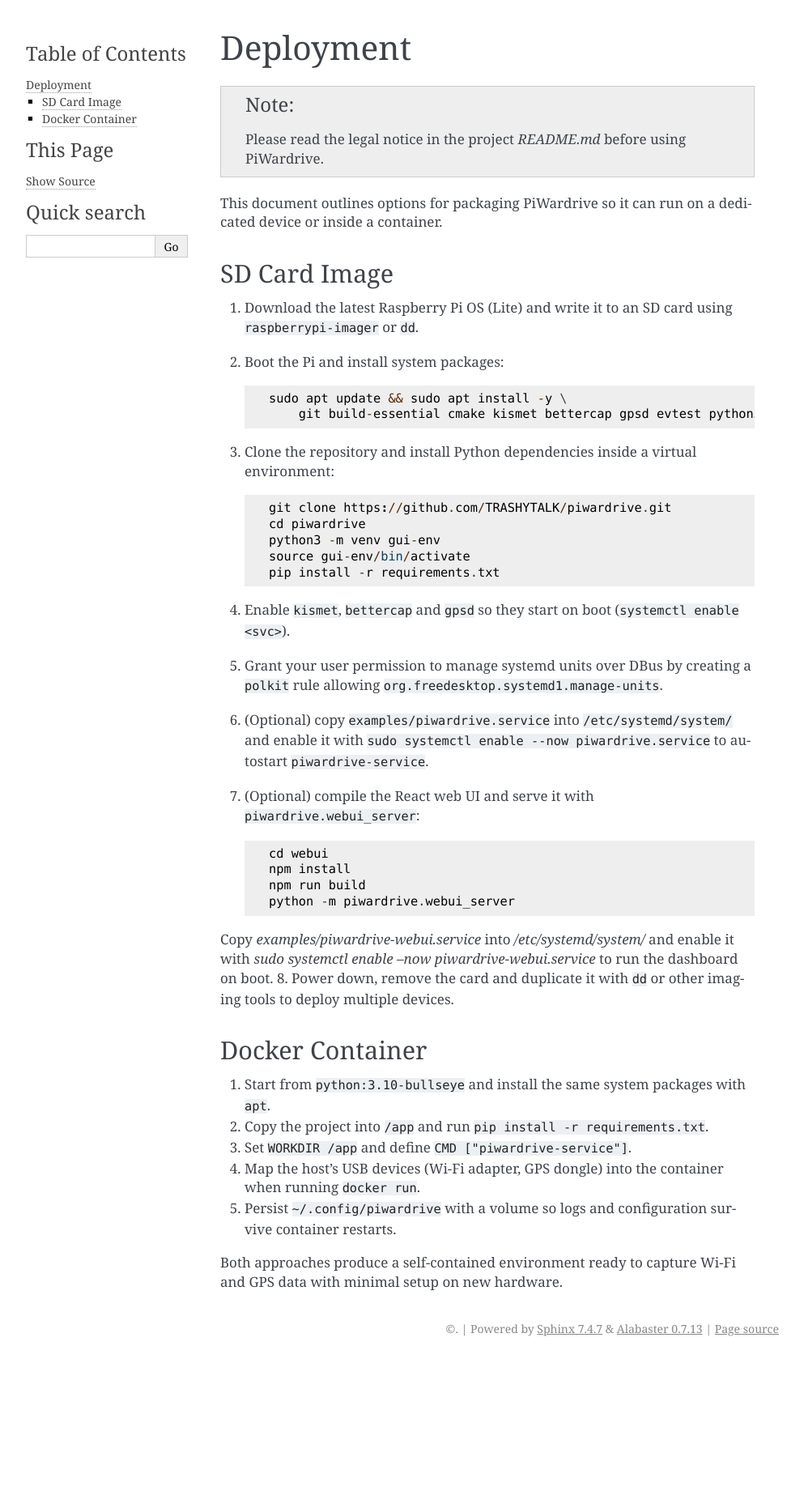
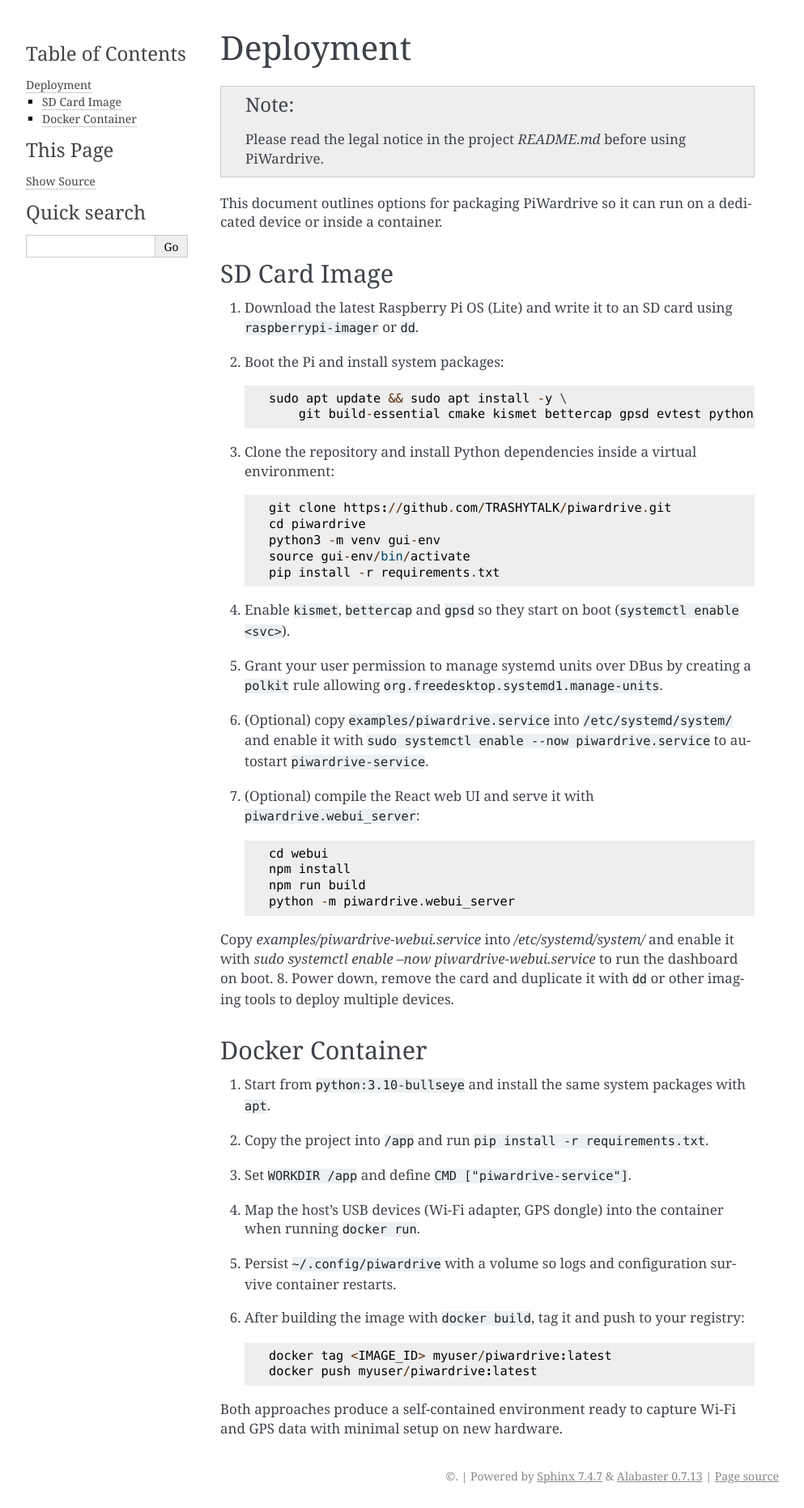
Before and after one commit to Trashytalk/piwardrive, a Sphinx documentation site: the page built from docs/deployment.rst, in a window 1280 px wide. Shown: the whole page at 81% size, without its empty margins (148-1141 px from the left). Built offline with Sphinx 7.4.7, drawn with Linux system fonts in a browser that asks for light colours; before the commit the page ends 1680 px from its top, so only the background shows below that.

Commit message:
docs: mention Docker image tagging and push

```diff
--- a/docs/deployment.rst
+++ b/docs/deployment.rst
@@ -45,5 +45,9 @@ Docker Container
 3. Set ``WORKDIR /app`` and define ``CMD ["piwardrive-service"]``.
 4. Map the host's USB devices (Wi‑Fi adapter, GPS dongle) into the container when running ``docker run``.
 5. Persist ``~/.config/piwardrive`` with a volume so logs and configuration survive container restarts.
+6. After building the image with ``docker build``, tag it and push to your registry::
+
+       docker tag <IMAGE_ID> myuser/piwardrive:latest
+       docker push myuser/piwardrive:latest
 
 Both approaches produce a self-contained environment ready to capture Wi‑Fi and GPS data with minimal setup on new hardware.
```
